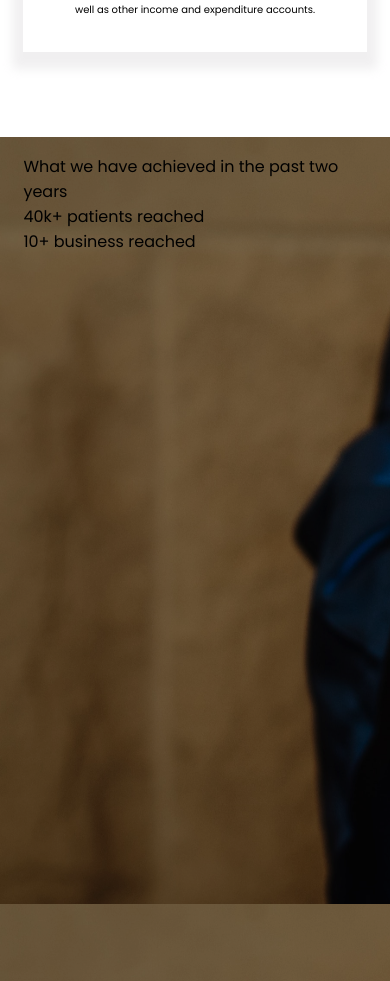
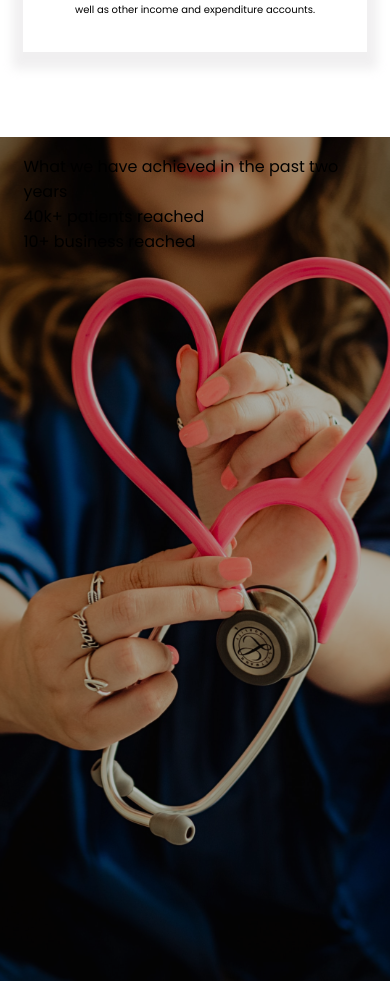
Before and after one commit to Lovethrech/BLOOM-Chel, a Vue app: page / in a window 390 px wide. Shown: the part 3180-4161 px from the top of the page. Built offline with nearby package versions, Linux system fonts and the light colour scheme; some icons are missing.

Commit message:
...working on home-achieved section component.

```diff
--- a/src/components/home/achieved/HomeAchieved.vue
+++ b/src/components/home/achieved/HomeAchieved.vue
@@ -17,6 +17,14 @@ import HomeAchievedDescTop from './HomeAchievedDescTop.vue';
     width:100%;
     height:100vh;
     padding:2vh 6vw;
-    background: url(@/assets/home-achieved-bg.svg);
+    background: url(@/assets/home-achieved-bg.svg) center/ auto no-repeat;
+    background-size: cover;
+}
+
+@media screen and (max-width:850px) {
+    .home-achieved-main-ctn{
+        background: url(@/assets/home-achieved-bg-mobile.svg) center/ auto no-repeat;
+        background-size: cover;
+    }
 }
 </style>
```
Also changed, not shown: src/assets/home-achieved-bg-mobile.svg (added).
